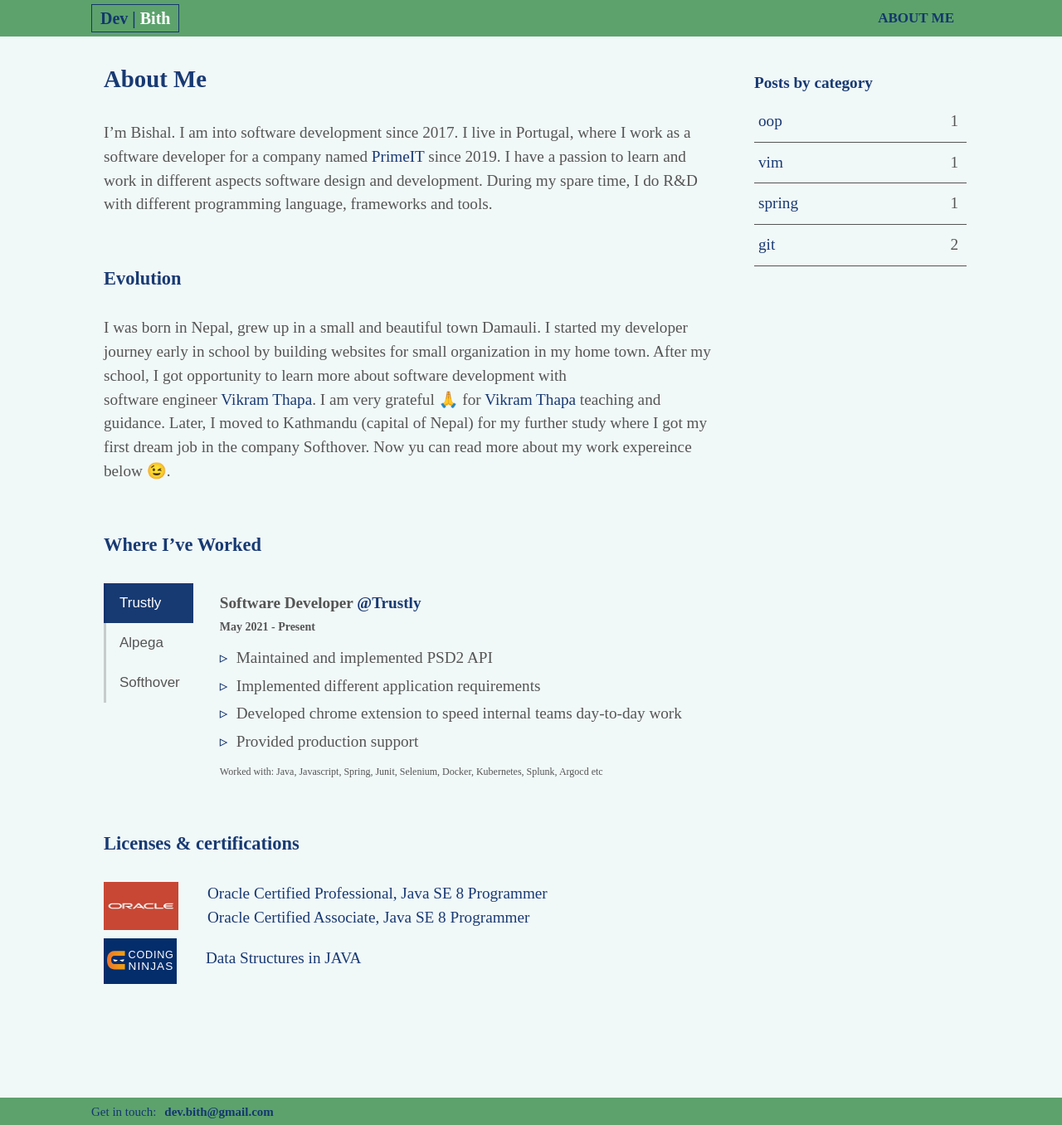
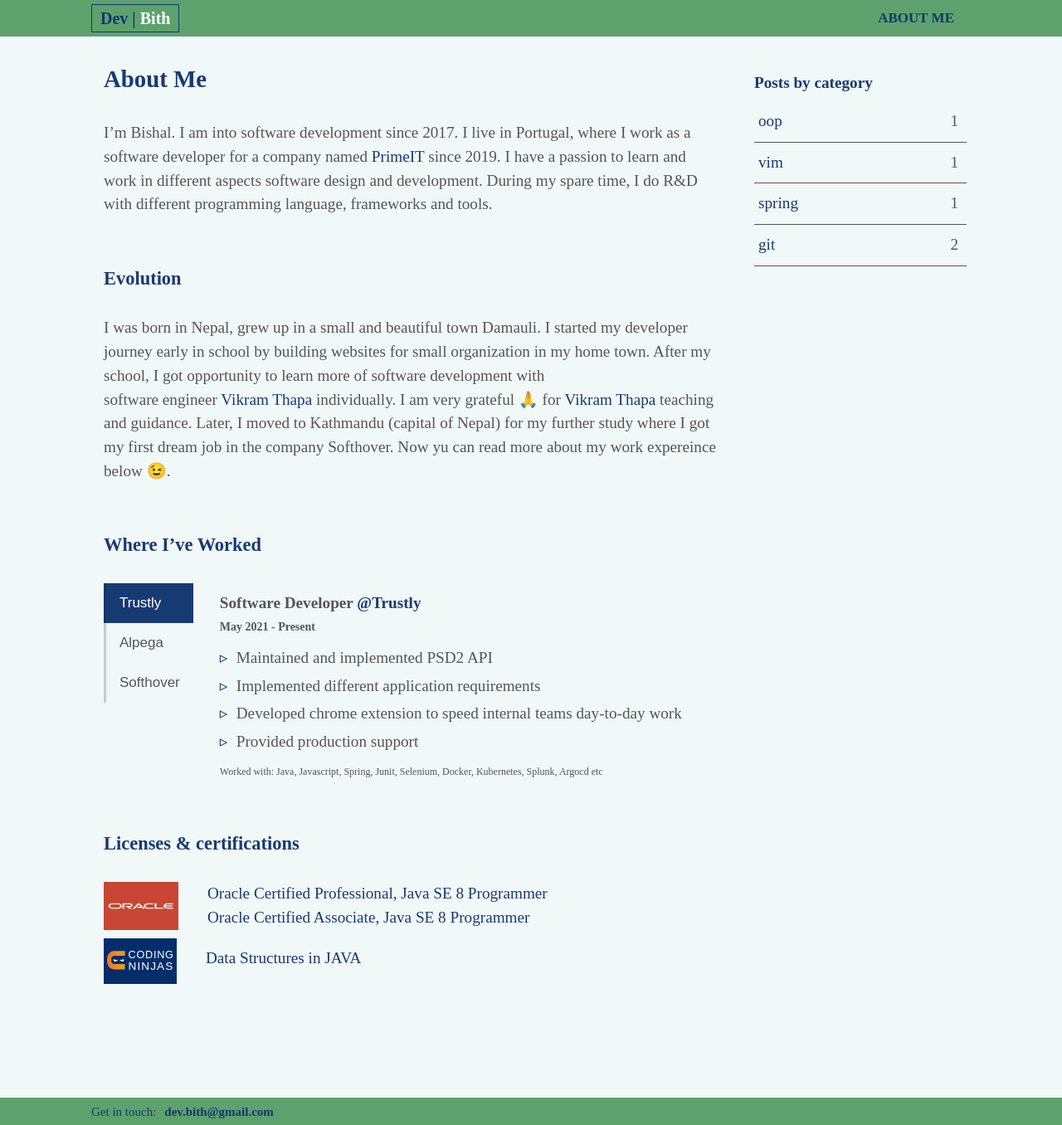
Before and after one commit to bishalthapa-x/bishalthapax.github.io, a Jekyll site: the page built from about.md, in a window 1280 px wide. Shown: the whole page at 83% size. Built offline with Jekyll 4.4.1, drawn with Linux system fonts in a browser that asks for light colours.

Commit message:
Update about.md

```diff
--- a/about.md
+++ b/about.md
@@ -17,8 +17,8 @@
 
 <br />
 I was born in Nepal, grew up in a small and beautiful town Damauli. I started my developer journey early in school by building websites
-for small organization in my home town. After my school, I got opportunity to learn more about software development with
-software engineer [Vikram Thapa](https://www.linkedin.com/in/vikram-thapa-87677a191/). I am very grateful 🙏
+for small organization in my home town. After my school, I got opportunity to learn more of software development with
+software engineer [Vikram Thapa](https://www.linkedin.com/in/vikram-thapa-87677a191/) individually. I am very grateful 🙏
 for [Vikram Thapa](https://www.linkedin.com/in/vikram-thapa-87677a191/) teaching and guidance. Later, I moved to Kathmandu (capital of Nepal) for my further study where I got my first dream job in the
 company Softhover. Now yu can read more about my work expereince below 😉.
 <br /><br /><br />
```
